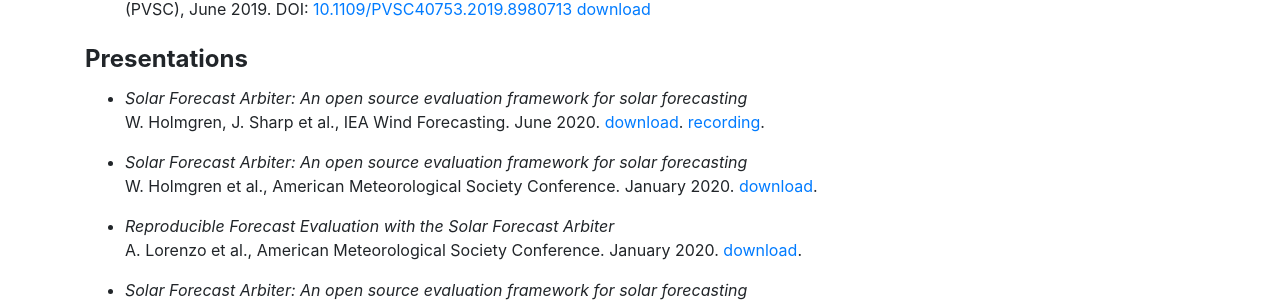
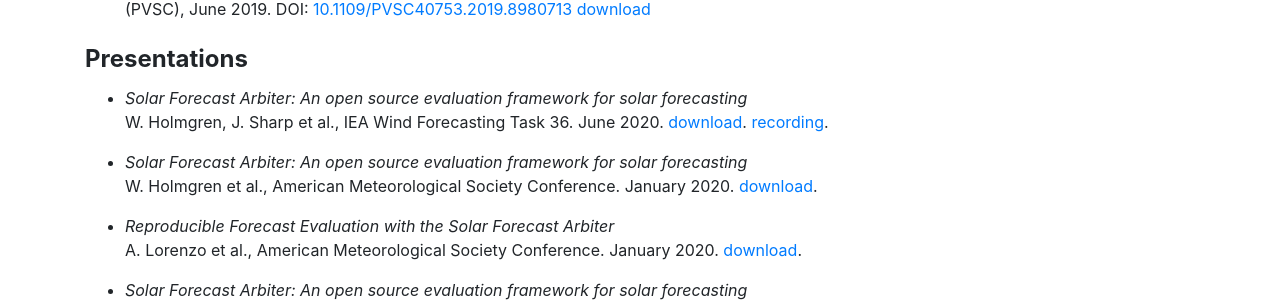
Before and after one commit to SolarArbiter/SolarArbiter.github.io, a Jekyll site: the page built from publications.md, in a window 1280 px wide and 1017 px high. Shown: the part 289-594 px from the top of the window. Built offline with Jekyll 4.4.1, drawn with Linux system fonts in a browser that asks for light colours.

Commit message:
adjust place name

```diff
--- a/_data/presentations.yml
+++ b/_data/presentations.yml
@@ -1,6 +1,6 @@
 - authors: W. Holmgren, J. Sharp et al.
   title: "Solar Forecast Arbiter: An open source evaluation framework for solar forecasting"
-  place: IEA Wind Forecasting
+  place: IEA Wind Forecasting Task 36
   date: June 2020
   link: assets/presentations/2020 IEA SFA.pdf
   recording: https://youtu.be/oqidNhlAkAo
```
